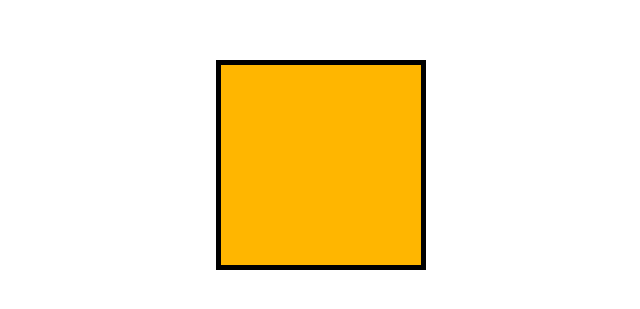
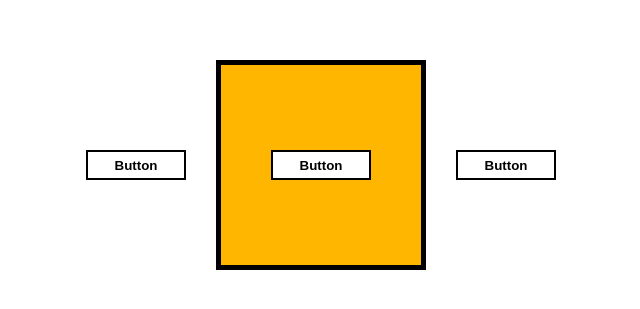
Before and after one commit to RobRoch/workshop-css-in-js, a React (Create React App) app: page / in a window 1280 px wide. Shown: the part 243-552 px from the top of the page, without its empty margins (319-959 px from the left). Built offline with nearby package versions, Linux system fonts and the light colour scheme.

Commit message:
task-2-solution

```diff
--- a/src/App.js
+++ b/src/App.js
@@ -1,5 +1,7 @@
 import React from 'react';
 import styled from '@emotion/styled';
+import { globalStyles } from './globalStyles';
+import Button from './components/Button';
 
 const Container = styled.div`
   display: flex;
@@ -11,14 +13,22 @@ const Container = styled.div`
 const Box = styled.div`
   width: 200px;
   height: 200px;
-  background-color: rgb(255, 182, 0);
-  border: 5px solid black;
+  background-color: ${globalStyles.color.orange};
+  border: ${globalStyles.border.thin} solid ${globalStyles.color.black};
+  display: flex;
+  align-items: center;
+  justify-content: center;
+  margin: 30px;
 `;
 
 function App() {
   return (
     <Container>
-      <Box />
+      <Button />
+      <Box>
+        <Button />
+      </Box>
+      <Button />
     </Container>
   );
 }
--- /dev/null
+++ b/src/components/Button.jsx
@@ -0,0 +1,28 @@
+import React, { Component } from 'react';
+import styled from '@emotion/styled';
+
+const StyledButton = styled.button`
+  width: 100px;
+  height: 30px;
+  background: white;
+  border: 2px solid black;
+  color: black;
+  font-weight: 700;
+  display: flex;
+  align-items: center;
+  justify-content: center;
+  transition: 0.2s all;
+  cursor: pointer;
+  outline: none;
+  &:hover {
+    border-color: white;
+    background: black;
+    color: white;
+  }
+`;
+
+export default class Button extends Component {
+  render() {
+    return <StyledButton>Button</StyledButton>;
+  }
+}
```
